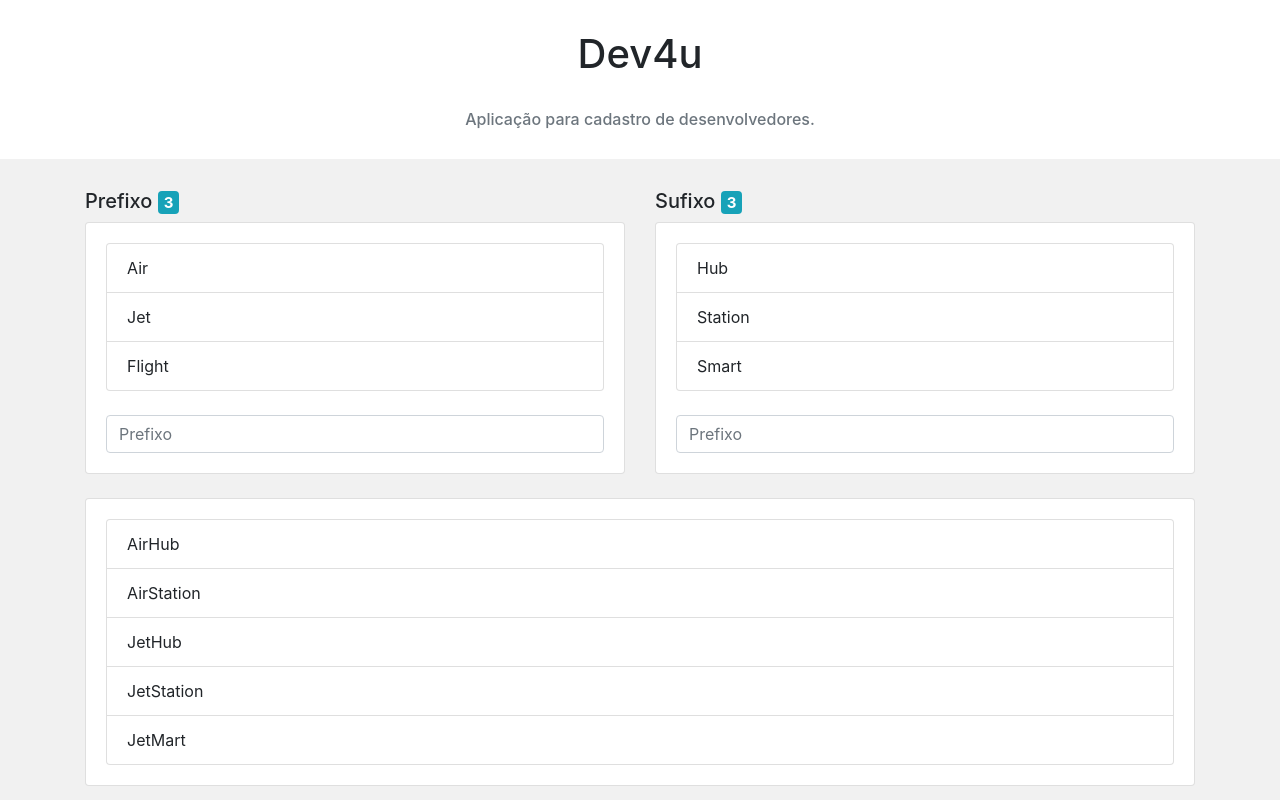
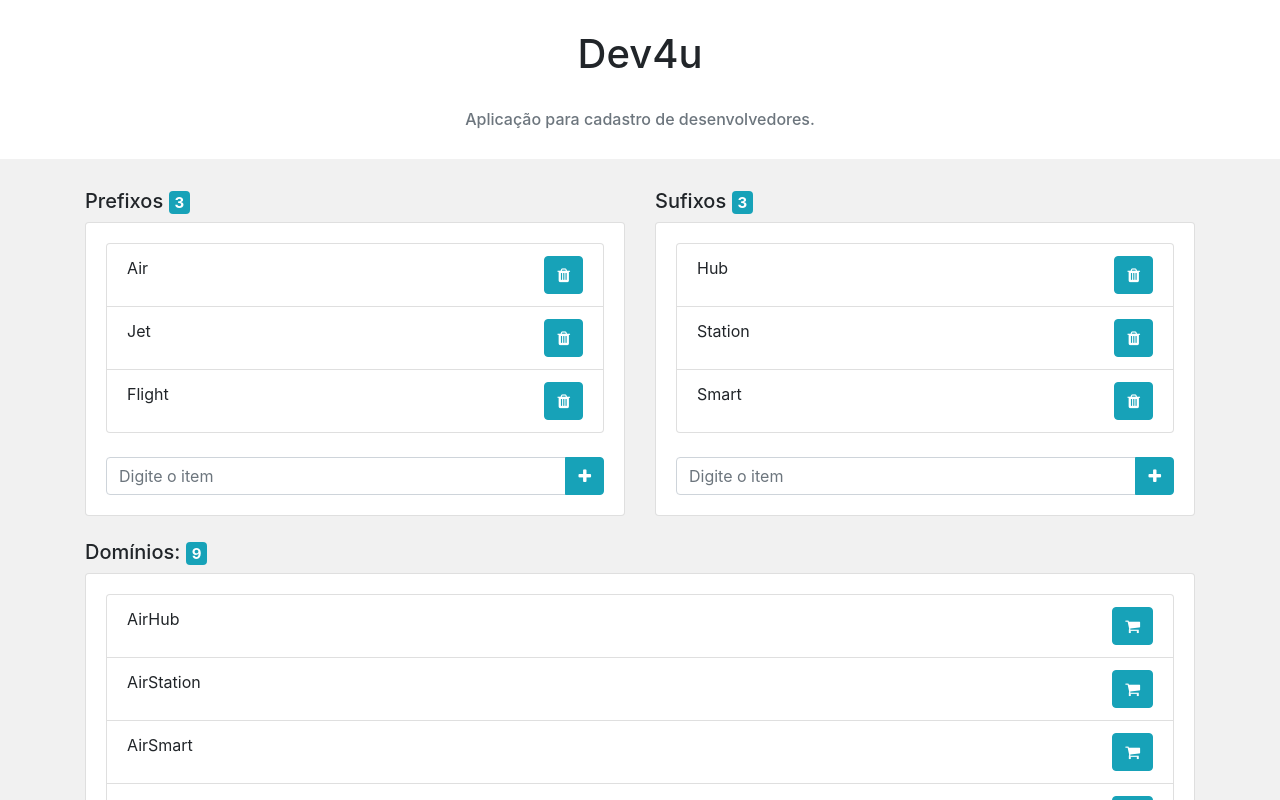
Before and after one commit to frf/dev4u-vuejs-front, a Vue app: page / in a window 1280 px wide. Shown: the top 800 px of the page. Built offline with nearby package versions, Linux system fonts and the light colour scheme.

Commit message:
First version

```diff
--- a/src/App.vue
+++ b/src/App.vue
@@ -1,72 +1,29 @@
 <template>
   <div>
-    <div id="slogan" class="text-center">
+    <div
+      id="slogan"
+      class="text-center">
       <h1>Dev4u</h1>
-      <br>
+      <br />
       <h6 class="text-secondary">Aplicação para cadastro de desenvolvedores.</h6>
     </div>
     <div id="main">
-      <div class="container">
-        <div class="row">
-          <div class="col-md">
-            <h5>Prefixo <span class="badge badge-info">{{prefixes.length}}</span></h5>
-            <div class="card">
-              <div class="card-body">
-                <ul class="list-group">
-                  <li class="list-group-item" v-for="prefix in prefixes" v-bind:key="prefix">
-                    {{prefix}}
-                  </li>
-                </ul>
-                 <br>
-                <input type="text" class="form-control" placeholder="Prefixo">
-              </div>
-            </div>
-          </div>
-          <div class="col-md">
-            <h5>Sufixo <span class="badge badge-info">{{sufixes.length}}</span></h5>
-            <div class="card">
-              <div class="card-body">
-                <ul class="list-group">
-                  <li class="list-group-item" v-for="sufix in sufixes" v-bind:key="sufix">
-                    {{sufix}}
-                  </li>
-                </ul>
-                <br>
-                <input type="text" class="form-control" placeholder="Prefixo">
-              </div>
-            </div>
-          </div>
-        </div>
-        <br/>
-        <div class="card">
-          <div class="card-body">
-              <ul class="list-group">
-                <li class="list-group-item" v-for="domain in domains" v-bind:key="domain">
-                  {{domain}}
-                </li>
-              </ul>
-          </div>
-        </div>
-      </div>
+      <DomainList></DomainList>
     </div>
   </div>
 </template>
 
 <script>
-
-import "bootstrap/dist/css/bootstrap.css"
-import "font-awesome/css/font-awesome.css"
+import "bootstrap/dist/css/bootstrap.css";
+import "font-awesome/css/font-awesome.css";
+import DomainList from "./components/DomainList";
 
 export default {
-  name: 'app',
-  data: function () {
-    return {
-      prefixes: ['Air','Jet','Flight'],
-      sufixes: ['Hub','Station','Smart'],
-      domains: ['AirHub','AirStation','JetHub','JetStation','JetMart']
+	name: "app",
+	components: {
+		DomainList
 	}
-  }
-}
+};
 </script>
 
 <style>
--- /dev/null
+++ b/src/components/AppItemList.vue
@@ -0,0 +1,73 @@
+<template>
+    <div>
+        <h5>
+              {{title}}
+              <span class="badge badge-info">{{items.length}}</span>
+            </h5>
+            <div class="card">
+              <div class="card-body">
+
+                <ul class="list-group">
+                  <li
+                    class="list-group-item"
+                    v-for="item in items"
+                    v-bind:key="item"
+                  >
+                    <div class="row">
+                      <div class="col-md">{{item}}</div>
+                      <div class="col-md text-right">
+                        <button
+                          type="button"
+                          v-on:click="deleteItem(item)"
+                          class="btn btn-info"
+                        ><span class="fa fa-trash"></span></button></div>
+                    </div>
+                  </li>
+                </ul>
+                <br />
+                <div class="input-group">
+                  <input
+                    type="text"
+                    class="form-control"
+                    v-model="item"
+                    placeholder="Digite o item"
+                    v-on:keyup.enter="addItem(item)"
+                  />
+                  <div class="input-group-append">
+                    <button
+                      class="btn btn-info"
+                      v-on:click="addItem(item)"
+                    >
+                      <span class="fa fa-plus"></span>
+                    </button>
+                  </div>
+                </div>
+              </div>
+            </div>
+    </div>
+</template>
+
+<script>
+export default {
+	name: "AppItemList",
+	props: ["items","title"],
+	data() {
+		return {
+			item: ""
+		};
+	},
+	methods: {
+		addItem(item) {
+			this.$emit("addItem", item);
+			this.item = "";
+		},
+		deleteItem(item) {
+			this.$emit("deleteItem", item);
+			this.item = "";
+		}
+	}
+};
+</script>
+<style scoped>
+
+</style>>
--- /dev/null
+++ b/src/components/DomainList.vue
@@ -0,0 +1,89 @@
+<template>
+    <div>
+      <div class="container">
+        <div class="row">
+          <div class="col-md">
+            <AppItemList v-bind:items="prefixes" title="Prefixos" v-on:deleteItem="deletePrefix" v-on:addItem="addPrefix"></AppItemList>
+          </div>
+          <div class="col-md">
+            <AppItemList v-bind:items="sufixes" title="Sufixos" v-on:deleteItem="deleteSufix" v-on:addItem="addSufix"></AppItemList>
+          </div>
+        </div>
+        <br />
+        <h5>Domínios: <span class="badge badge-info">{{domains.length}}</span></h5>
+        <div class="card">
+          <div class="card-body">
+            <ul class="list-group">
+              <li
+                class="list-group-item"
+                v-for="domain in domains"
+                v-bind:key="domain"
+              >
+                <div class="row">
+                  <div class="col-md">{{domain.name}}</div>
+                  <div class="col-md text-right">
+                    <a
+                      type="button"
+                      v-bind:href="domain.checkout"
+                      target="_blank"
+                      class="btn btn-info"
+                    ><span class="fa fa-shopping-cart"></span></a></div>
+                </div>
+              </li>
+            </ul>
+          </div>
+        </div>
+      </div>
+    </div>
+</template>
+
+<script>
+import "bootstrap/dist/css/bootstrap.css";
+import "font-awesome/css/font-awesome.css";
+import AppItemList from "./AppItemList";
+
+export default {
+	name: "app",
+	components: {
+		AppItemList
+	},
+	data: function () {
+		return {
+			prefixes: ["Air", "Jet", "Flight"],
+			sufixes: ["Hub", "Station", "Smart"]
+		};
+	},
+	methods: {
+		addPrefix (prefix) {
+			this.prefixes.push(prefix);
+		},
+		addSufix (sufix) {
+			this.sufixes.push(sufix);
+		},
+		deletePrefix (prefix) {
+			this.prefixes.splice(this.prefixes.indexOf(prefix), 1);
+		},
+		deleteSufix (sufix) {
+			this.sufixes.splice(this.sufixes.indexOf(sufix), 1);
+		},
+	},
+	computed: {
+		domains () {
+			const domains = [];
+			for (const prefix of this.prefixes) {
+				for (const sufix of this.sufixes) {
+					const name = prefix + sufix;
+					const url = name.toLowerCase();
+					domains.push({
+						name: name,
+						checkout: `https://checkout.hostgator.com.br/?a=add&sld=${url}&tld=.com.br`
+					});
+				}
+			}
+			return domains;
+		}
+	}
+};
+</script>
+<style scoped>
+</style>>
```
Also changed, not shown: babel.config.js (+4 -4 lines), package.json (+14 -2 lines), src/main.js (+5 -5 lines), 1 other file (tests, documents, lock files or other folders). Lines whose indentation alone changed are shown as unchanged.
